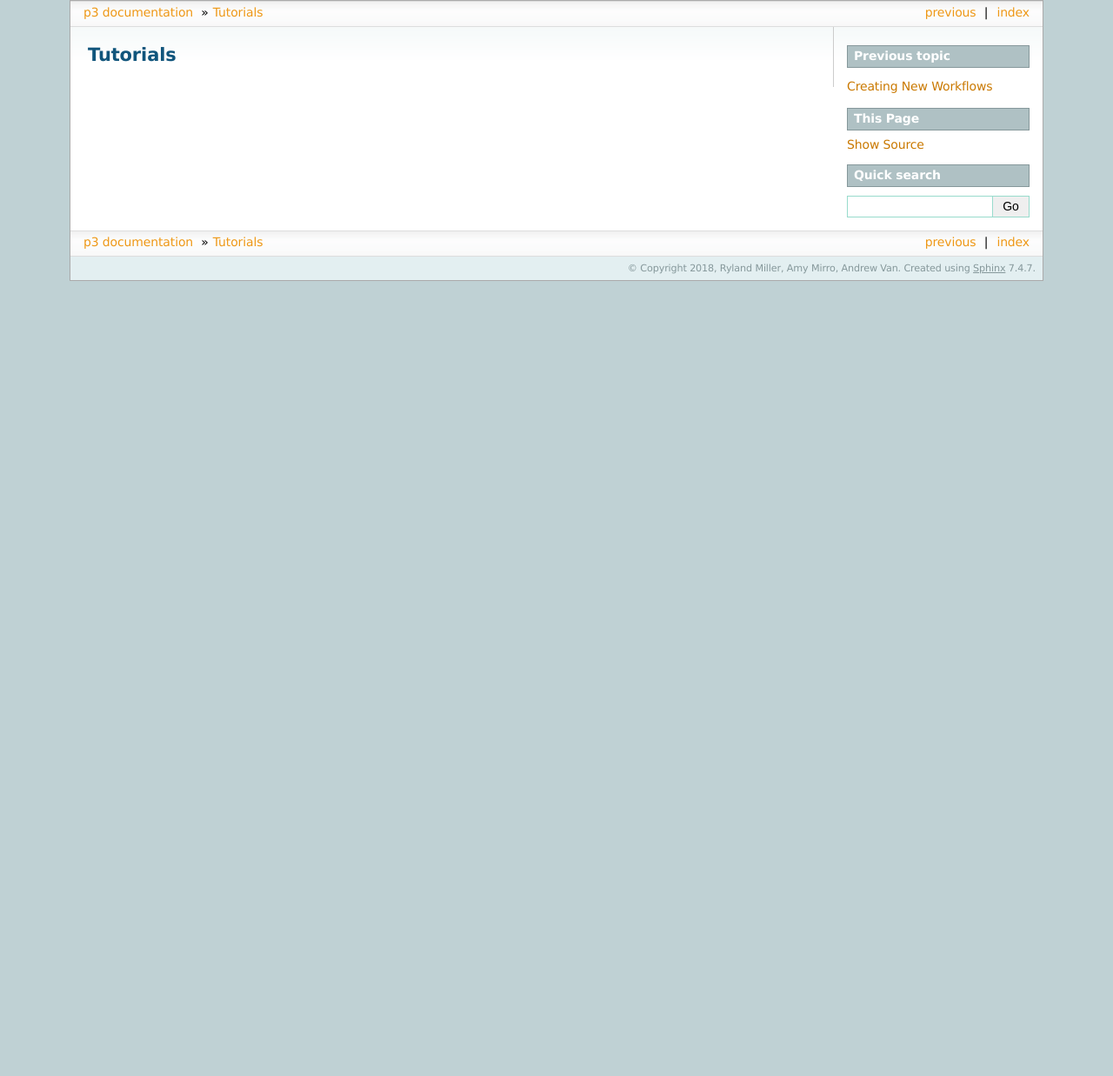
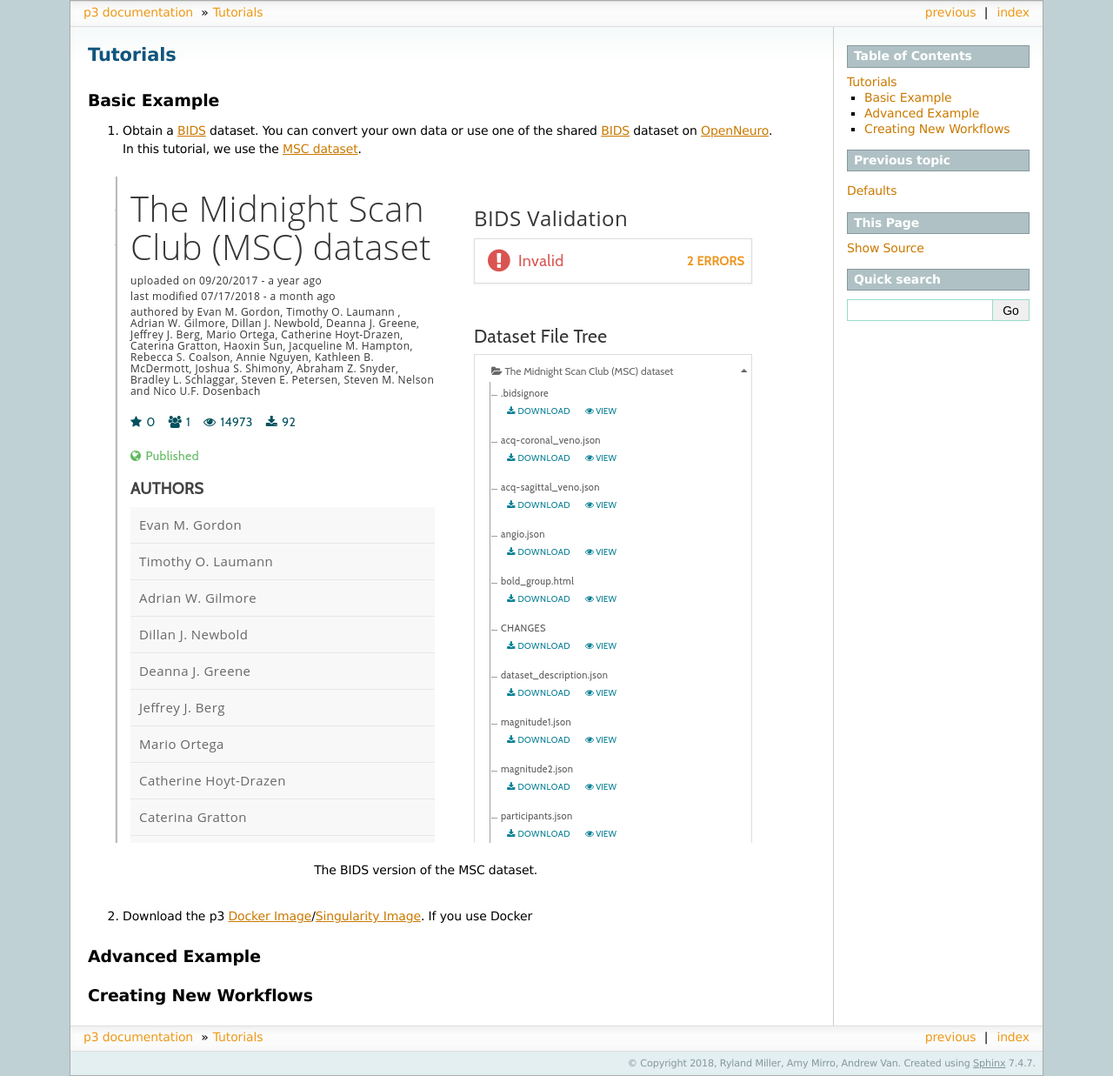
Before and after one commit to p3proc/p3, a Sphinx documentation site: the page built from docs/tutorials/tutorials.rst, in a window 1280 px wide. Shown: the whole page at 87% size. Built offline with Sphinx 7.4.7, drawn with Linux system fonts in a browser that asks for light colours; before the commit the page ends 900 px from its top, so only the background shows below that.

Commit message:
update docs

```diff
--- a/docs/defaults/workflows.rst
+++ b/docs/defaults/workflows.rst
@@ -37,3 +37,5 @@ Workflows
 **p3_create_fs_masks**
 
 .. image:: ../_static/imgs/p3_create_fs_masks.png
+
+.. include:: ../links.rst
--- a/docs/index.rst
+++ b/docs/index.rst
@@ -17,7 +17,6 @@ processing streams in an intuitive manner.
     user/install.rst
     user/usage.rst
     defaults/defaults.rst
-    dev/new_workflows.rst
     tutorials/tutorials.rst
 
 Quick Usage
--- a/docs/links.rst
+++ b/docs/links.rst
@@ -16,3 +16,7 @@
 .. _Freesurfer: https://surfer.nmr.mgh.harvard.edu/fswiki/DownloadAndInstall
 .. _ANTs: http://stnava.github.io/ANTs/
 .. _`BIDS-Validator`: https://github.com/INCF/bids-validator
+.. _OpenNeuro: https://openneuro.org/
+.. _`MSC dataset`: https://openneuro.org/datasets/ds000224/versions/00002
+.. _`Docker Image`: https://hub.docker.com/r/p3proc/p3/
+.. _`Singularity Image`: https://singularity-hub.org/collections/1388
--- /dev/null
+++ b/docs/tutorials/advanced_example.rst
@@ -0,0 +1,4 @@
+.. _`Advanced Example`:
+
+Advanced Example
+----------------
--- /dev/null
+++ b/docs/tutorials/basic_example.rst
@@ -0,0 +1,15 @@
+.. _`Basic Example`:
+
+Basic Example
+-------------
+1. Obtain a BIDS_ dataset. You can convert your own data or use one of the shared
+   BIDS_ dataset on OpenNeuro_. In this tutorial, we use the `MSC dataset`_.
+
+.. figure:: ../_static/imgs/mscbids.png
+    :align: center
+
+    The BIDS version of the MSC dataset.
+
+2. Download the p3 `Docker Image`_/`Singularity Image`_. If you use Docker
+
+.. include:: ../links.rst
--- a/docs/dev/new_workflows.rst
+++ b/docs/tutorials/new_workflows.rst
@@ -1,4 +1,4 @@
 .. _`Creating New Workflows`:
 
 Creating New Workflows
-======================
+----------------------
--- a/docs/tutorials/tutorials.rst
+++ b/docs/tutorials/tutorials.rst
@@ -2,3 +2,9 @@
 
 Tutorials
 =========
+
+.. include:: basic_example.rst
+
+.. include:: advanced_example.rst
+
+.. include:: new_workflows.rst
```
Also changed, not shown: docs/_static/imgs/mscbids.png (added), docs/_static/imgs/p3.png (added).
